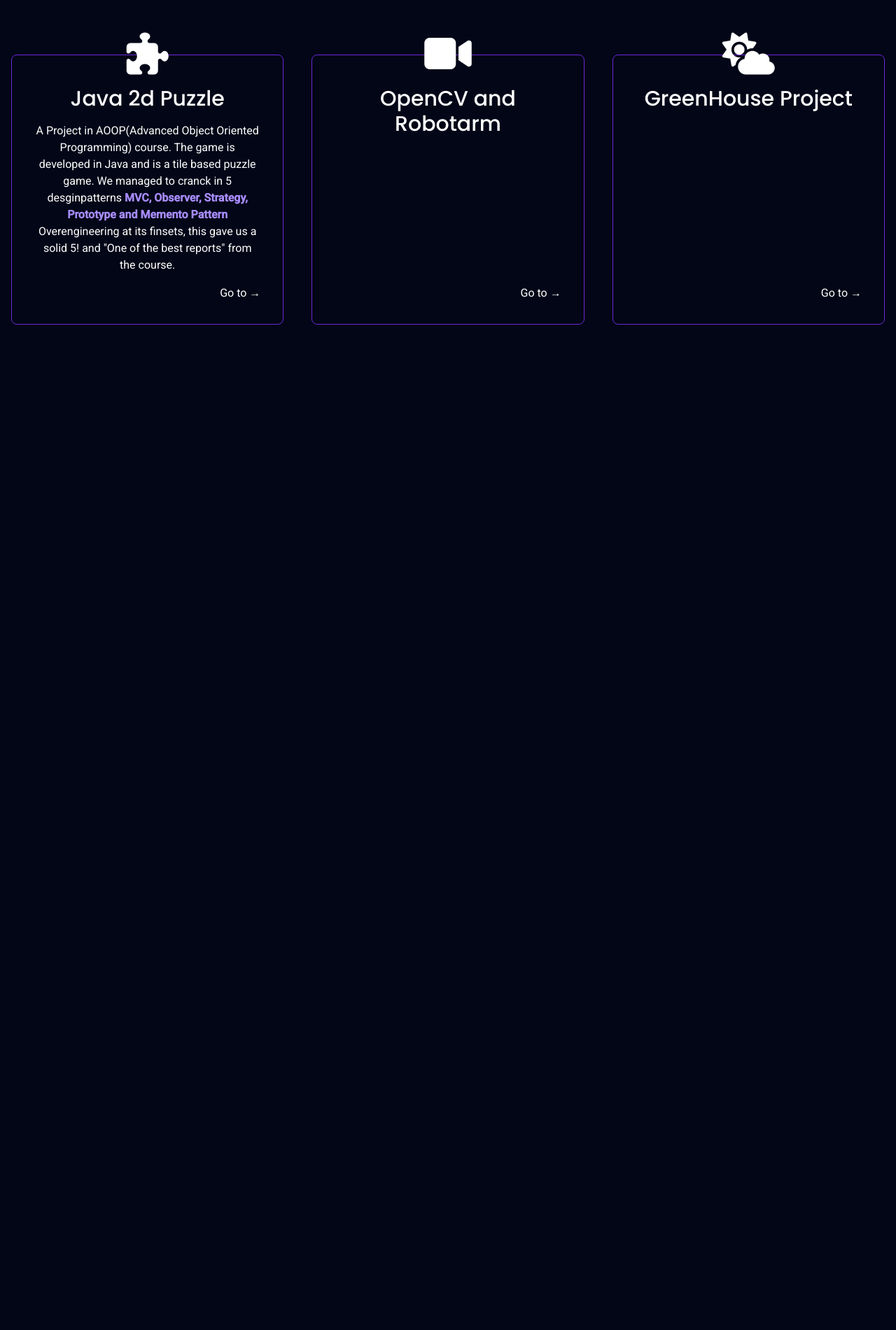
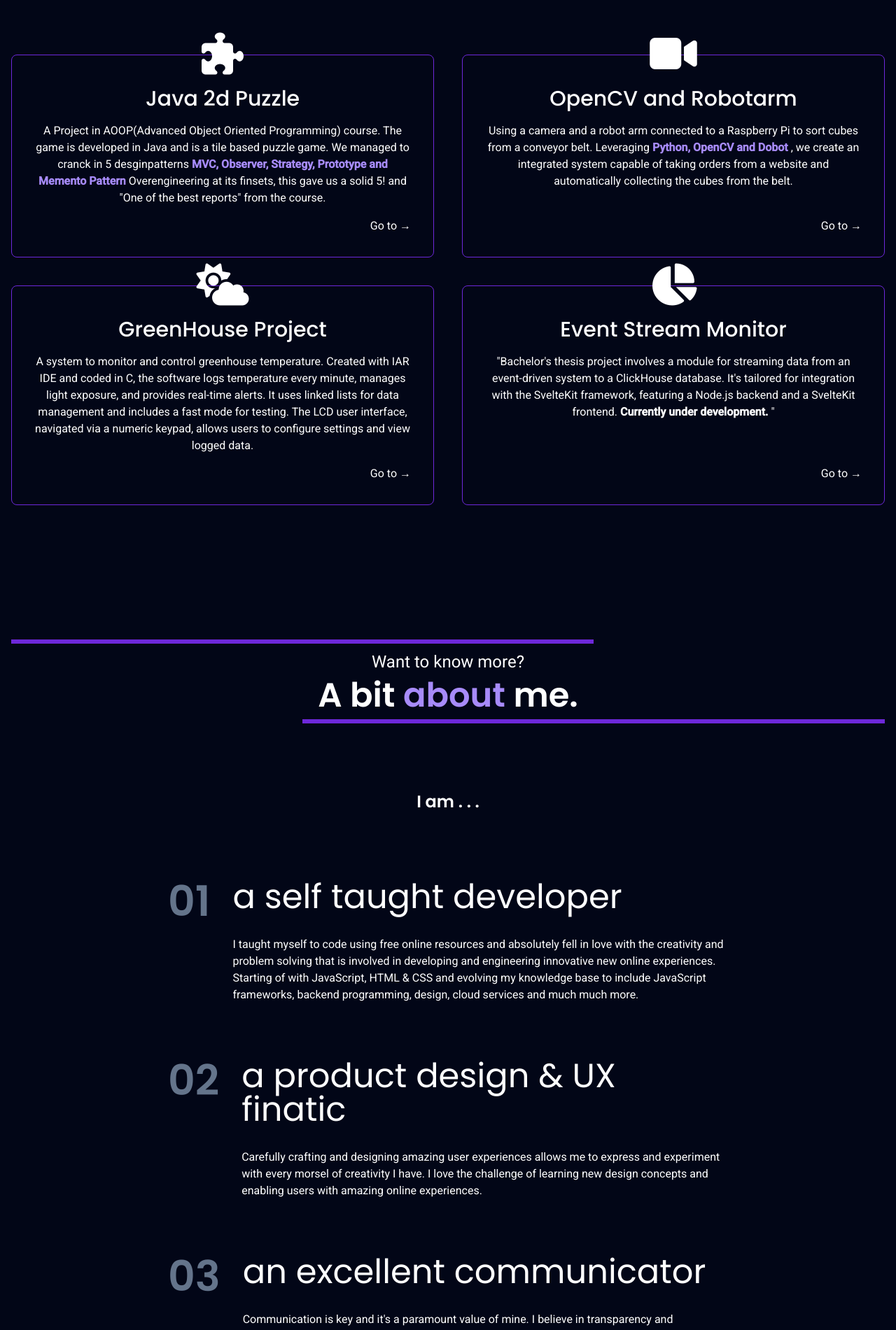
Before and after one commit to davidQva/portfolio, a SvelteKit app: page / in a window 1280 px wide. Shown: the part 880-2781 px from the top of the page at 70% size. Before the commit the page ends 1488 px from the top, so only its background shows below. Built offline with nearby package versions, Linux system fonts and the light colour scheme.

Commit message:
added projects & start on about

```diff
--- a/src/components/Main.svelte
+++ b/src/components/Main.svelte
@@ -20,6 +20,31 @@
             description:
                 "Test for model robustness with customized test profiles and receive exhaustive reporting on the performance and potential vulnerabilities of your model.",
         },
+        {
+            name: "Event Stream Monitor",
+            icon: "fa-solid fa-pie-chart",
+            description:
+                "Test for model robustness with customized test profiles and receive exhaustive reporting on the performance and potential vulnerabilities of your model.",
+        },
+    ];
+
+    let benefits = [
+        {
+            metric: "10x",
+            name: "a self taught developer",
+            description:
+                "I taught myself to code using free online resources and absolutely fell in love with the creativity and problem solving that is involved in developing and engineering innovative new online experiences. Starting of with JavaScript, HTML & CSS and evolving my knowledge base to include JavaScript frameworks, backend programming, design, cloud services and much much more.",
+        },
+        {
+            name: "a product design & UX finatic",
+            description:
+                "Carefully crafting and designing amazing user experiences allows me to express and experiment with every morsel of creativity I have. I love the challenge of learning new design concepts and enabling users with amazing online experiences.",
+        },
+        {
+            name: "an excellent communicator",
+            description:
+                "Communication is key and it's a paramount value of mine. I believe in transparency and constructive communication above all else. This helps me develop deep relationships and ensures my effectiveness and productivity in any work space with any team.",
+        },
     ];
 </script>
 
@@ -40,6 +65,7 @@
                 My <span class="text-violet-400">favorite tech</span> includes Java
                 Javascript Python Node.js Sveltekit CSS C C++ PostgreSQL ClickHouse
             </p>
+
             <button
                 class="blueShadow mx-auto lg:mr-auto lg:ml-0 text-base sm:text-lg md:text-xl poppins relative overflow-hidden px-6 py-3 group rounded-full bg-white text-slate-950"
             >
@@ -67,24 +93,102 @@
             </h3>
         </div>
 
-        <div class="grid grid-cols-1 lg:grid-cols-3 gap-12 lg:gap-10">
-            <Step step={steps[0]}>
+        <div class="grid grid-cols-1 lg:grid-cols-2 gap-12 lg:gap-10">
+            <a href="https://github.com/davidQva/aoop-project" target="_blank">
+                <Step step={steps[0]}>
+                    <p>
+                        A Project in AOOP(Advanced Object Oriented Programming)
+                        course. The game is developed in Java and is a tile
+                        based puzzle game. We managed to cranck in 5
+                        desginpatterns <strong class="text-violet-400"
+                            >MVC, Observer, Strategy, Prototype and Memento
+                            Pattern</strong
+                        > Overengineering at its finsets, this gave us a solid 5!
+                        and "One of the best reports" from the course.
+                    </p>
+                </Step>
+            </a>
+            <Step step={steps[1]}>
                 <p>
-                    A Project in AOOP(Advanced Object Oriented Programming)
-                    course. The game is developed in Java and is a tile based
-                    puzzle game. We managed to cranck in 5 desginpatterns <strong
+                    Using a camera and a robot arm connected to a Raspberry Pi
+                    to sort cubes from a conveyor belt. Leveraging <strong
                         class="text-violet-400"
-                        >MVC, Observer, Strategy, Prototype and Memento Pattern</strong
-                    > Overengineering at its finsets, this gave us a solid 5! and
-                    "One of the best reports" from the course.
+                        >Python, OpenCV and Dobot
+                    </strong>, we create an integrated system capable of taking
+                    orders from a website and automatically collecting the cubes
+                    from the belt.
+                </p></Step
+            >
+            <Step step={steps[2]}>
+                <p>
+                    A system to monitor and control greenhouse temperature.
+                    Created with IAR IDE and coded in C, the software logs
+                    temperature every minute, manages light exposure, and
+                    provides real-time alerts. It uses linked lists for data
+                    management and includes a fast mode for testing. The LCD
+                    user interface, navigated via a numeric keypad, allows users
+                    to configure settings and view logged data.
                 </p>
             </Step>
-            <Step step={steps[1]}>
-                <p></p></Step
-            >
-            <Step step={steps[2]}>
-                <p></p>
+            <Step step={steps[3]}>
+                <p>
+                    "Bachelor's thesis project involves a module for streaming
+                    data from an event-driven system to a ClickHouse database.
+                    It's tailored for integration with the SvelteKit framework,
+                    featuring a Node.js backend and a SvelteKit frontend.
+                    <strong> Currently under development. </strong>"
+                </p>
             </Step>
         </div>
     </section>
+    <section
+        id="about"
+        class="py-20 pt-10 lg:pt-16 lg:py-32 flex flex-col gap-16 sm:gap-20 md:gap-24 relative"
+    >
+        <div
+            class="flex flex-col gap-2 text-center relative before:absolute before:top-0 before:left-0 before:w-2/3 before:h-1.5 before:bg-violet-700 after:absolute after:bottom-0 after:right-0 after:w-2/3 after:h-1.5 after:bg-violet-700 py-4"
+        >
+            <h6 class="text-large sm:text-xl md:text-2xl">
+                Want to know more?
+            </h6>
+            <h3 class="font-semibold text-3xl sm:text-4xl md:text-5xl">
+                A bit <span class="poppins text-violet-400">about</span> me.
+            </h3>
+        </div>
+        <p class="mx-auto poppins font-semibold text-lg sm:text-xl md:text-2xl">
+            I am . . .
+        </p>
+        <div class="flex flex-col gap-20 w-full mx-auto max-w-[800px]">
+            {#each benefits as benefit, index}
+                <!-- <div class="flex flex-col gap-2 mx-auto">
+                    <div class="flex items-end gap-4">
+                        <p
+                            class="poppins text-6xl sm:text-7xl md:text-8xl text-slate-500 font-medium"
+                        >
+                            {benefit.metric}
+                        </p>
+                        <p
+                            class="text-xl sm:text-2xl md:text-3xl capitalize pb-2"
+                        >
+                            {benefit.name}
+                        </p>
+                    </div>
+                    <p class="text-center italic">- {benefit.description}</p>
+                </div> -->
+                <div class="flex gap-6 sm:gap-8">
+                    <p
+                        class="poppins text-4xl sm:text-5xl md:text-6xl text-slate-500 font-semibold"
+                    >
+                        0{index + 1}
+                    </p>
+                    <div class="flex flex-col gap-6 sm:gap-8">
+                        <h3 class="text-2xl sm:text-3xl md:text-5xl">
+                            {benefit.name}
+                        </h3>
+                        <p>{benefit.description}</p>
+                    </div>
+                </div>
+            {/each}
+        </div>
+    </section>
 </main>
```
